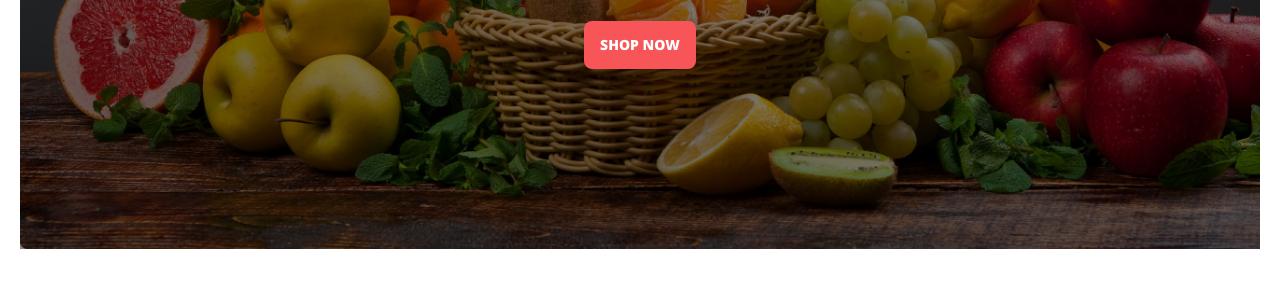
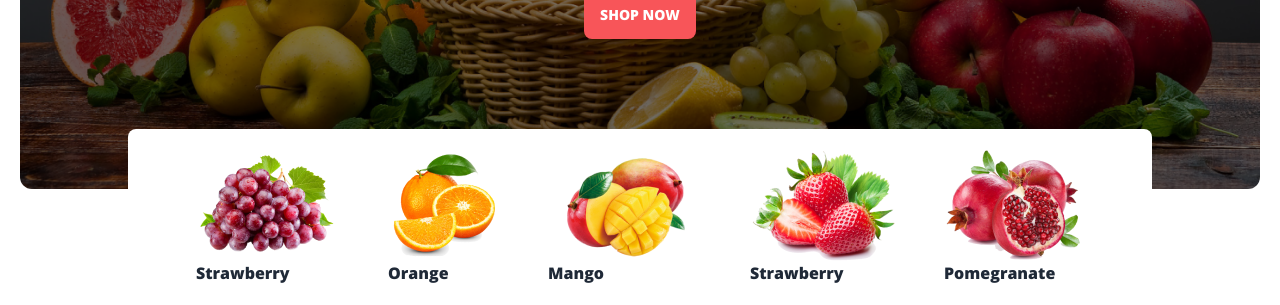
Before and after one commit to IsrakUAP/B8A3-fruit-brust, a plain HTML site: page index.html in a window 1280 px wide. Shown: the part 495-800 px from the top of the page. Drawn offline with nearby package versions, Linux system fonts and the light colour scheme; grey boxes are pictures that could not be loaded.

Commit message:
header-section added

```diff
--- a/index.html
+++ b/index.html
@@ -62,8 +62,8 @@ font-family: 'Open Sans', sans-serif;}
       </label>
 </nav>
 <!-- banner section -->
-<section class="max-w-screen-xl mx-auto p-5">
-    <div class="carousel w-full min-h-[calc(100vh-240px)]">
+<section class="sm:max-w-screen-sm lg:max-w-screen-xl mx-auto p-5">
+    <div class="carousel w-full min-h-[calc(100vh-300px)] rounded-xl">
         <div id="slide1" class="carousel-item relative w-full bg-[url('/images/banner1.png')] bg-cover">
           <div class="absolute flex justify-between transform -translate-y-1/2 left-5 right-5 top-1/2">
             <a href="#slide4" class="btn btn-circle text-white bg-black border-0">❮</a>
@@ -115,6 +115,30 @@ font-family: 'Open Sans', sans-serif;}
 
       </div>
 </section>
+<section class="hidden md:block">
+    <div class="relative flex justify-evenly items-center max-w-screen-lg mx-auto -mt-20 bg-white p-5 rounded-lg ">
+    <div>
+        <img src="./images/fruit1.png" alt="">
+        <p>Strawberry</p>
+    </div>
+    <div>
+        <img src="./images/fruit2.png" alt="">
+        <p>Orange</p>
+    </div>
+    <div>
+        <img src="./images/fruit3.png" alt="">
+        <p>Mango</p>
+    </div>
+    <div>
+        <img src="./images/fruit4.png" alt="">
+        <p>Strawberry</p>
+    </div>
+    <div>
+        <img src="./images/fruit5.png" alt="">
+        <p>Pomegranate</p>
+    </div>
+</div>
+</section>
 </header>
 <main>
 
```
